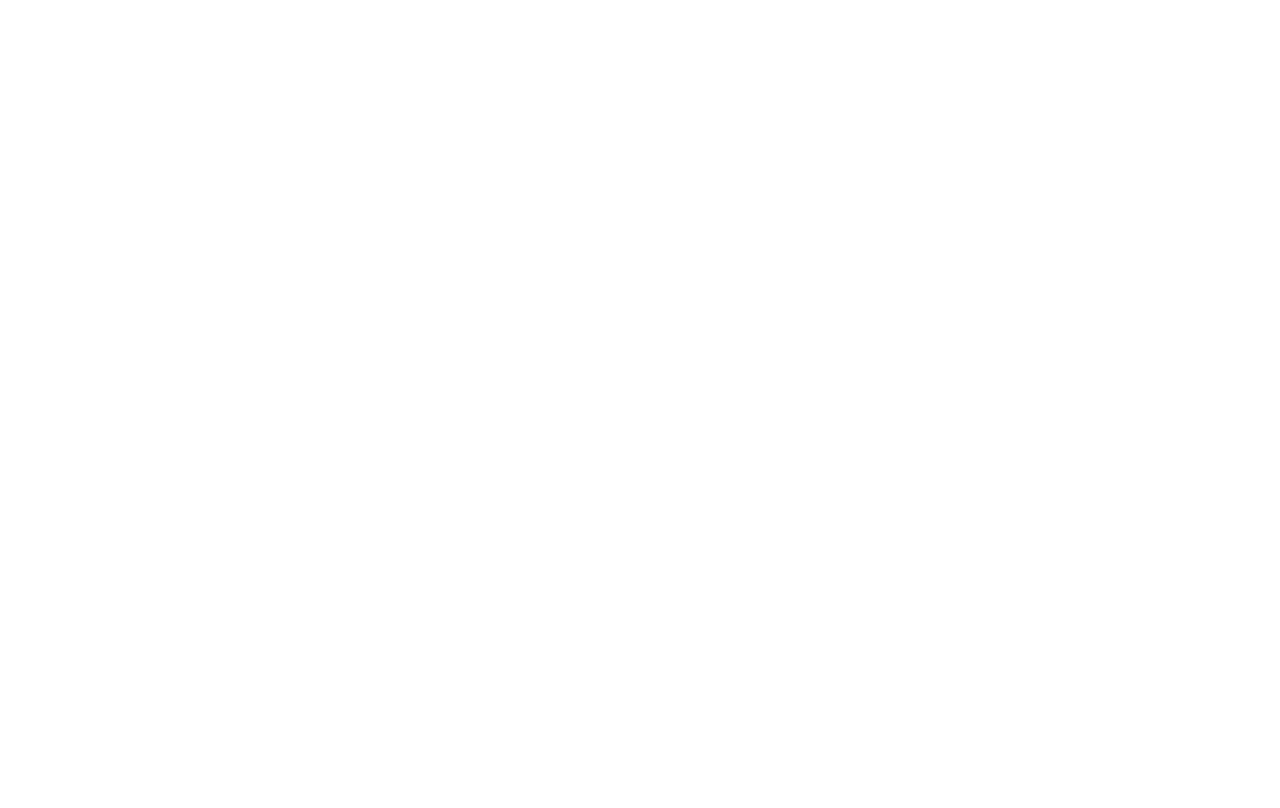
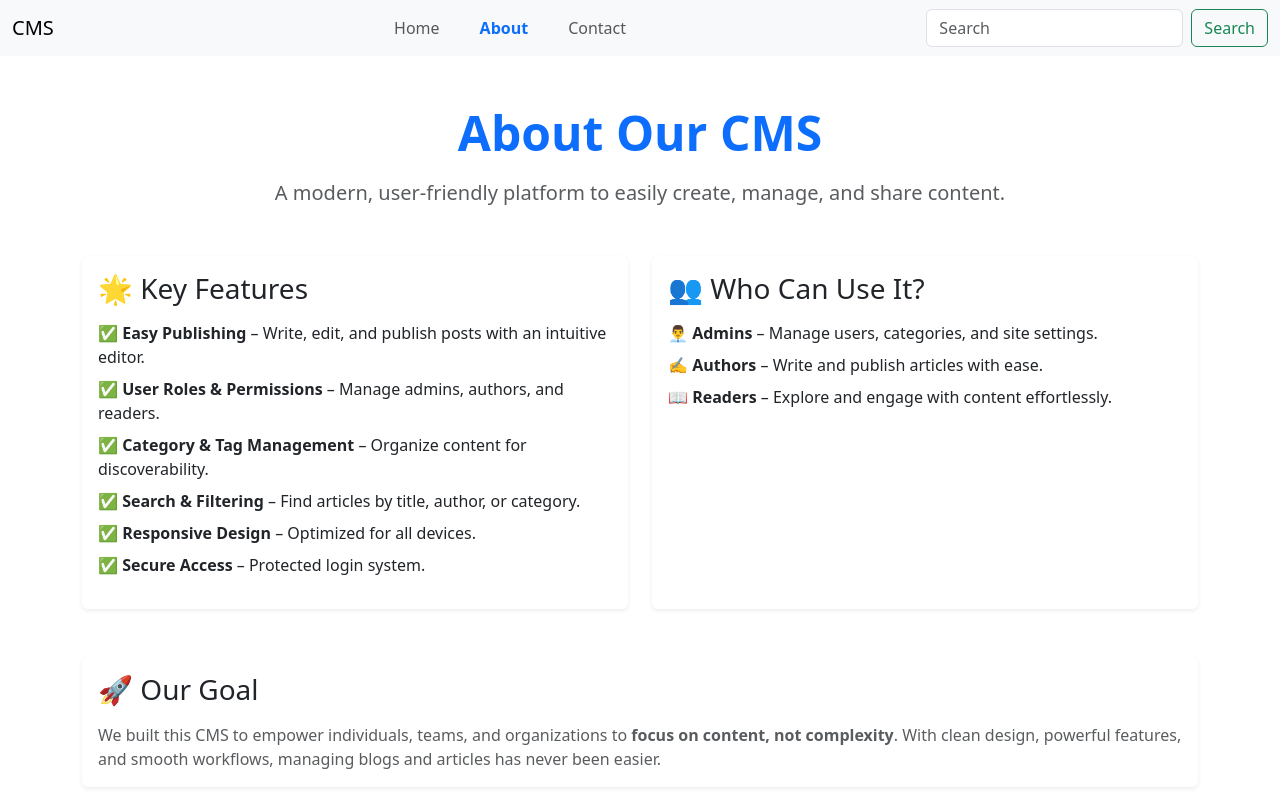
Before and after one commit to Shah-Arjun/cmsFrontend, a React (Vite) app: page /about in a window 1280 px wide. Before the commit this address had no page. Shown: the top 808 px of the page. Built offline with nearby package versions, Linux system fonts and the light colour scheme.

Commit message:
added about page

```diff
--- a/src/App.jsx
+++ b/src/App.jsx
@@ -1,12 +1,14 @@
 import React from 'react'
 import { BrowserRouter, Routes, Route } from 'react-router-dom'
 import Home from './pages/Home/Home'
+import About from './pages/About/About'
 
 const App = () => {
   return (
     <BrowserRouter>
       <Routes>
         <Route path='/' element={<Home />} />
+        <Route path='/about' element={<About />} />
       </Routes>
     </BrowserRouter>
   )
--- a/src/components/Navbar/Navbar.jsx
+++ b/src/components/Navbar/Navbar.jsx
@@ -1,11 +1,14 @@
-import React from 'react'
+import React from "react";
+import { NavLink } from "react-router-dom";
 
 const Navbar = () => {
   return (
     <nav className="navbar navbar-expand-lg bg-body-tertiary">
       <div className="container-fluid">
         {/* Brand on the left */}
-    <a className="navbar-brand" href="/">CMS</a>
+        <NavLink className="navbar-brand" to="/">
+          CMS
+        </NavLink>
 
         {/* Toggler for mobile */}
         <button
@@ -25,13 +28,35 @@
           {/* Center Menu */}
           <ul className="navbar-nav mx-auto mb-2 mb-lg-0">
             <li className="nav-item ms-4">
-          <a className="nav-link active" aria-current="page" href="/">Home</a>
+              <NavLink
+                to="/"
+                end
+                className={({isActive}) =>
+                  `nav-link ${isActive ? "active fw-bold text-primary" : ""}`
+                }
+              >
+                Home
+              </NavLink>
             </li>
             <li className="nav-item ms-4">
-          <a className="nav-link" href="/about">About</a>
+              <NavLink
+                to="/about"
+                className={({isActive}) =>
+                  `nav-link ${isActive ? "active fw-bold text-primary" : ""}`
+                }
+              >
+                About
+              </NavLink>
             </li>
             <li className="nav-item ms-4">
-          <a className="nav-link" href="/contact">Contact</a>
+              <NavLink
+                to="/contact"
+                className={({isActive}) =>
+                  `nav-link ${isActive ? "active fw-bold text-primary" : ""}`
+                }
+              >
+                Contact
+              </NavLink>
             </li>
           </ul>
 
@@ -43,13 +68,14 @@
               placeholder="Search"
               aria-label="Search"
             />
-        <button className="btn btn-outline-success" type="submit">Search</button>
+            <button className="btn btn-outline-success" type="submit">
+              Search
+            </button>
           </form>
         </div>
       </div>
     </nav>
+  );
+};
 
-  )
-}
-
-export default Navbar
+export default Navbar;
--- /dev/null
+++ b/src/pages/About/About.tsx
@@ -0,0 +1,65 @@
+import React from "react";
+import Navbar from '../../components/Navbar/Navbar'
+
+export default function About() {
+  return (
+    <>
+    <Navbar />
+    <div className="container py-5">
+      {/* Page Heading */}
+      <div className="text-center mb-5">
+        <h1 className="fw-bold display-5 text-primary">About Our CMS</h1>
+        <p className="lead text-muted mt-3">
+          A modern, user-friendly platform to easily <strong>create, manage, and share content</strong>.
+        </p>
+      </div>
+
+      {/* Row Layout */}
+      <div className="row g-4">
+        {/* Key Features */}
+        <div className="col-md-6">
+          <div className="card shadow-sm border-0 h-100">
+            <div className="card-body">
+              <h3 className="card-title mb-3">🌟 Key Features</h3>
+              <ul className="list-unstyled">
+                <li className="mb-2">✅ <strong>Easy Publishing</strong> – Write, edit, and publish posts with an intuitive editor.</li>
+                <li className="mb-2">✅ <strong>User Roles & Permissions</strong> – Manage admins, authors, and readers.</li>
+                <li className="mb-2">✅ <strong>Category & Tag Management</strong> – Organize content for discoverability.</li>
+                <li className="mb-2">✅ <strong>Search & Filtering</strong> – Find articles by title, author, or category.</li>
+                <li className="mb-2">✅ <strong>Responsive Design</strong> – Optimized for all devices.</li>
+                <li>✅ <strong>Secure Access</strong> – Protected login system.</li>
+              </ul>
+            </div>
+          </div>
+        </div>
+
+        {/* Who Can Use It */}
+        <div className="col-md-6">
+          <div className="card shadow-sm border-0 h-100">
+            <div className="card-body">
+              <h3 className="card-title mb-3">👥 Who Can Use It?</h3>
+              <ul className="list-unstyled">
+                <li className="mb-2">👨‍💼 <strong>Admins</strong> – Manage users, categories, and site settings.</li>
+                <li className="mb-2">✍️ <strong>Authors</strong> – Write and publish articles with ease.</li>
+                <li>📖 <strong>Readers</strong> – Explore and engage with content effortlessly.</li>
+              </ul>
+            </div>
+          </div>
+        </div>
+      </div>
+
+      {/* Our Goal */}
+      <div className="card shadow-sm border-0 mt-5">
+        <div className="card-body">
+          <h3 className="card-title mb-3">🚀 Our Goal</h3>
+          <p className="card-text text-muted">
+            We built this CMS to empower individuals, teams, and organizations to{" "}
+            <strong>focus on content, not complexity</strong>. With clean design, powerful features,
+            and smooth workflows, managing blogs and articles has never been easier.
+          </p>
+        </div>
+      </div>
+    </div>
+    </>
+  );
+}
```
Lines whose indentation alone changed are shown as unchanged.
